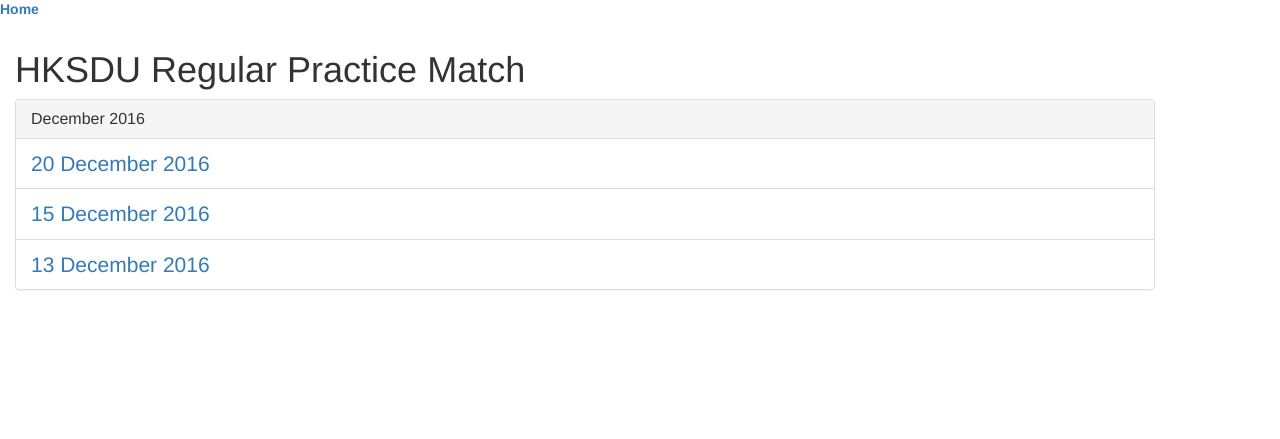
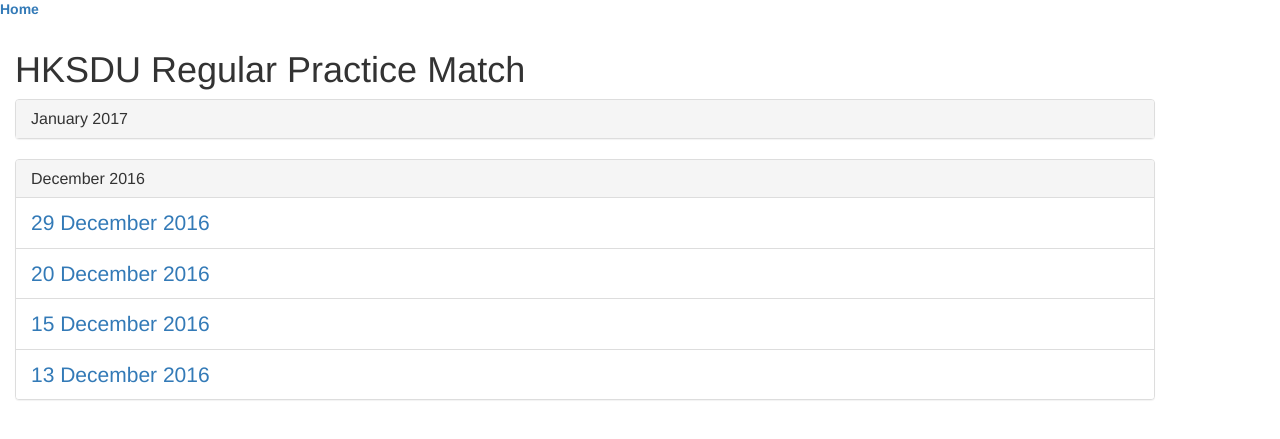
Before and after one commit to HKSDU/hksdu.github.io, a Jekyll site: the page built from index.html, in a window 1280 px wide. Shown: the top 439 px of the page. Built offline with Jekyll 4.4.1, drawn with Linux system fonts in a browser that asks for light colours.

Commit message:
Update index.html

```diff
--- a/index.html
+++ b/index.html
@@ -10,7 +10,21 @@ title: HKSDU Match Results
 			<h1>HKSDU Regular Practice Match</h1>
 
 <body>
-
+<div class="panel-group" id="accordion">
+  <div class="panel panel-default">
+    <div class="panel-heading">
+      <h4 class="panel-title">
+        <a data-toggle="collapse" data-parent="#accordion" href="#collapse1">
+        January 2017</a>
+      </h4>
+    </div>
+    <div id="collapse1" class="panel-collapse collapse">
+      <ul class="list-group">
+	     <li class="list-group-item"><a href=/20170103/index-protected.html>03 January 2017</a></li>
+      </ul>
+    </div>
+  </div>
+	</div>
 <div class="panel-group" id="accordion">
   <div class="panel panel-default">
     <div class="panel-heading">
@@ -21,6 +35,7 @@ title: HKSDU Match Results
     </div>
     <div id="collapse1" class="panel-collapse collapse in">
       <ul class="list-group">
+	      <li class="list-group-item"><a href=/20161229/index-protected.html>29 December 2016</a></li>
 	      <li class="list-group-item"><a href=/20161220/index-protected.html>20 December 2016</a></li>
               <li class="list-group-item"><a href=/20161215/index-protected.html>15 December 2016</a></li>
               <li class="list-group-item"><a href=/20161213/index-protected.html>13 December 2016</a></li>
```
